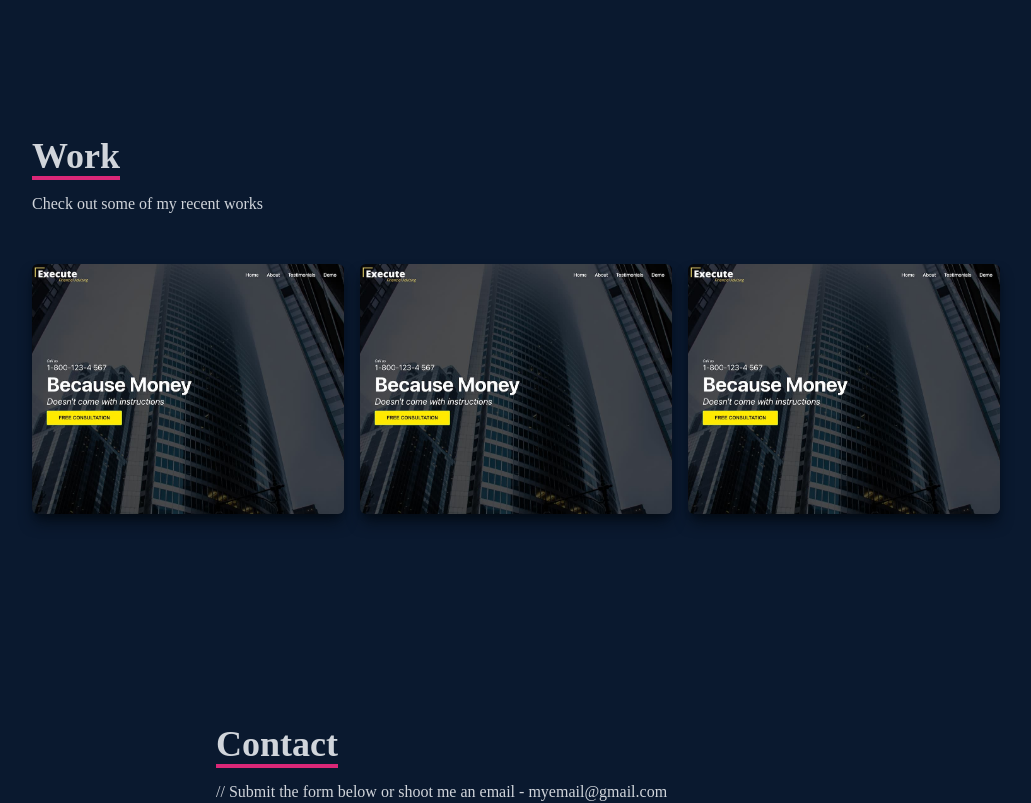
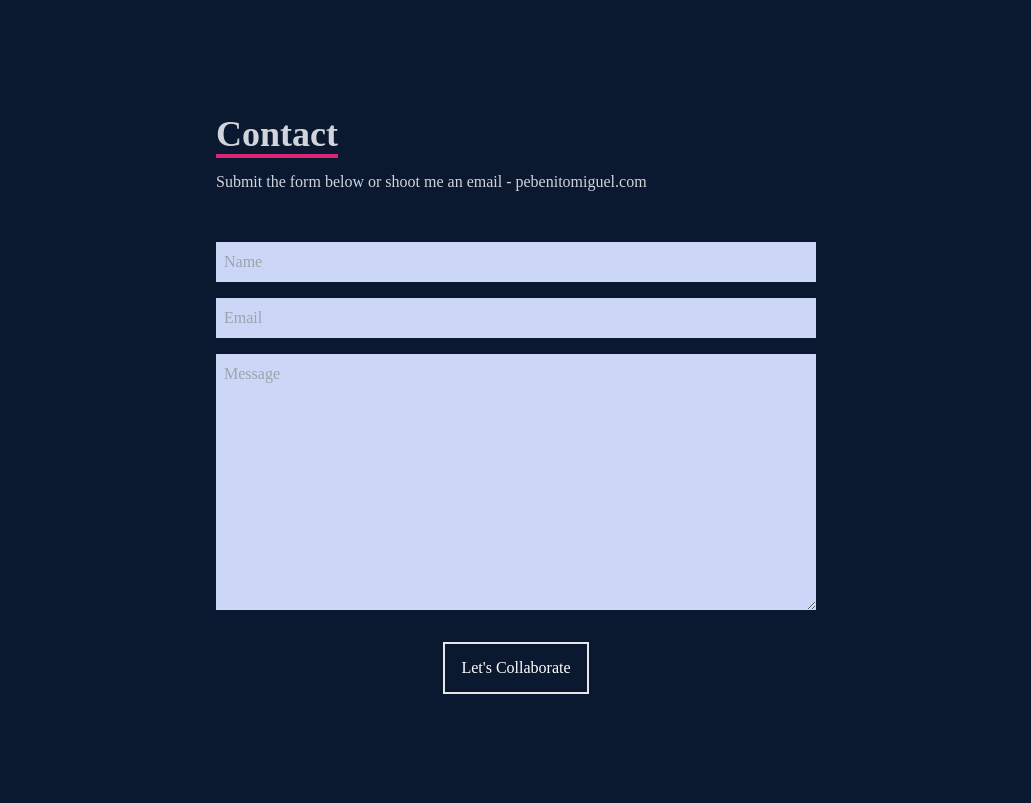
Before and after one commit to ChiefMigz/miguel-portfolio-website, a React (Create React App) app: page / in a window 1280 px wide. Shown: the part 2380-3183 px from the top of the page, without its empty margins (124-1155 px from the left). Built offline with nearby package versions, Linux system fonts and the light colour scheme.

Commit message:
Removed works from the webpage

```diff
--- a/package.json
+++ b/package.json
@@ -37,6 +37,8 @@
     ]
   },
   "devDependencies": {
-    "tailwindcss": "^3.0.24"
+    "file-loader": "^6.2.0",
+    "tailwindcss": "^3.0.24",
+    "url-loader": "^4.1.1"
   }
 }
--- a/src/App.js
+++ b/src/App.js
@@ -13,7 +13,6 @@ function App() {
       <Home/>
       <About/>
       <Skills/>
-      <Work/>
       <Contact/>
     </div>
   );
--- a/src/components/Contact.jsx
+++ b/src/components/Contact.jsx
@@ -4,7 +4,7 @@ const Contact = () => {
         <form method='POST' action="https://getform.io/f/a699a1b2-f225-434e-b317-1fbbde8e006c" className='flex flex-col max-w-[600px] w-full'>
             <div className='pb-8'>
                 <p className='text-4xl font-bold inline border-b-4 border-pink-600 text-gray-300'>Contact</p>
-                <p className='text-gray-300 py-4'>// Submit the form below or shoot me an email - myemail@gmail.com</p>
+                <p className='text-gray-300 py-4'>Submit the form below or shoot me an email - pebenitomiguel.com</p>
             </div>
             <input className='bg-[#ccd6f6] p-2' type="text" placeholder='Name' name='name' />
             <input className='my-4 p-2 bg-[#ccd6f6]' type="email" placeholder='Email' name='email' />
--- a/src/components/Skills.jsx
+++ b/src/components/Skills.jsx
@@ -1,5 +1,5 @@
 import C from '../assets/c.png';
-import CPP from '../assets/c++.png';
+import CPP from '../assets/cpp.png';
 import Python from '../assets/python.png';
 import QT from '../assets/qt.png';
 import DJango from '../assets/django.png';
--- a/src/components/Work.jsx
+++ b/src/components/Work.jsx
@@ -14,7 +14,7 @@ const Work = () => {
                 <div className='grid sm:grid-cols-2 py-[-40px] md:grid-cols-3 gap-4 bg-[#0a192f]'>
                     {/* Item 1 */}
                     <div
-                        style={{backgroundImage: `url(${WorkImg})`}}
+                        style={{backgroundImage: `require(${WorkImg})`}}
                         className='shadow-lg shadow-[#040c16] group container rounded-md flex justify-center items-center mx-auto content-div'>
 
                         {/* Hover Effects */}
@@ -39,7 +39,7 @@ const Work = () => {
 
                     {/* Item 1 */}
                     <div
-                        style={{backgroundImage: `url(${WorkImg})`}}
+                        style={{backgroundImage: `require(${WorkImg})`}}
                         className='shadow-lg shadow-[#040c16] group container rounded-md flex justify-center items-center mx-auto content-div'>
 
                         {/* Hover Effects */}
@@ -64,7 +64,7 @@ const Work = () => {
 
                     {/* Item 1 */}
                     <div
-                        style={{backgroundImage: `url(${WorkImg})`}}
+                        style={{backgroundImage: `require(${WorkImg})`}}
                         className='shadow-lg shadow-[#040c16] group container rounded-md flex justify-center items-center mx-auto content-div'>
 
                         {/* Hover Effects */}
```
Also changed, not shown: src/assets/cpp.png (renamed from src/assets/c++.png), 1 other file (tests, documents, lock files or other folders).
